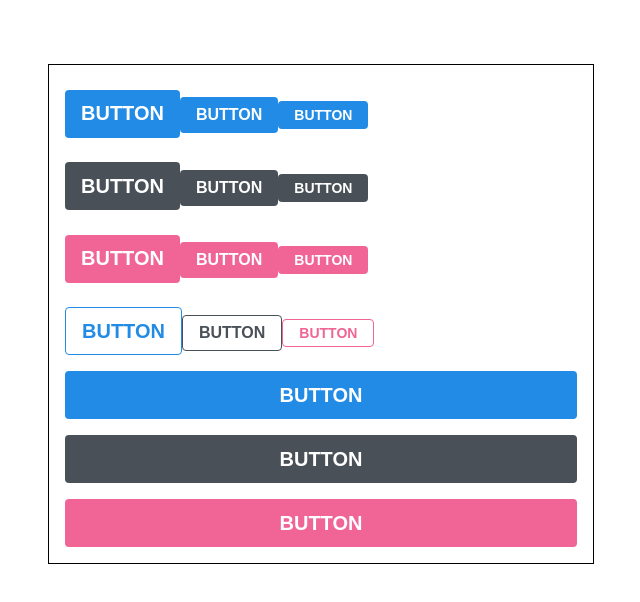
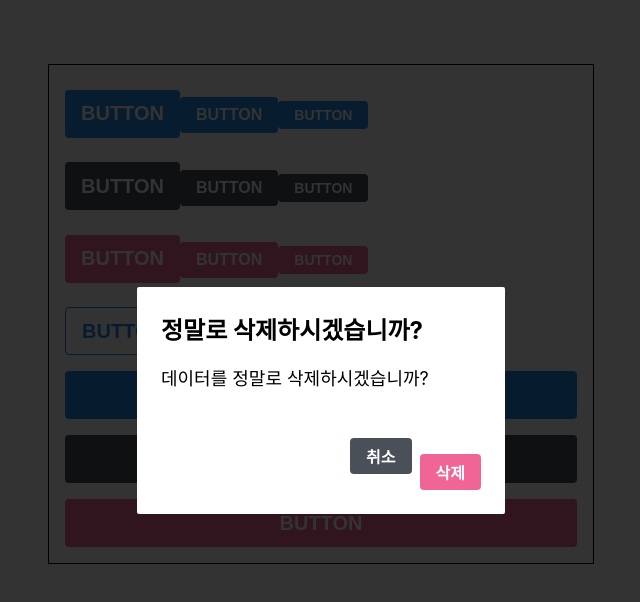
Before and after one commit to kimgh06/newPracticeReactJs, a React (Create React App) app in the folder cssmodule/: page / in a window 1280 px wide. Shown: the top 602 px of the page, without its empty margins (319-959 px from the left). Built offline with nearby package versions, Linux system fonts and the light colour scheme.

Commit message:
found errors

```diff
--- a/cssmodule/src/App.js
+++ b/cssmodule/src/App.js
@@ -1,6 +1,7 @@
 import React from 'react';
 import styled, { ThemeProvider } from 'styled-components';
 import Button from './components/Button';
+import Dialog from './components/Dialog';
 
 const AppBlock = styled.div`
   width: 512px;
@@ -27,6 +28,7 @@ function App() {
         }
       }}
     >
+      <>
         <AppBlock>
           <ButtonGroup>
             <Button size="large">BUTTON</Button>
@@ -74,6 +76,14 @@ function App() {
             </Button>
           </ButtonGroup>
         </AppBlock>
+        <Dialog
+          title="정말로 삭제하시겠습니까?"
+          confirmText="삭제"
+          cancelText="취소"
+        >
+          데이터를 정말로 삭제하시겠습니까?
+        </Dialog>
+      </>
     </ThemeProvider>
   );
 }
--- a/cssmodule/src/components/Dialog.js
+++ b/cssmodule/src/components/Dialog.js
@@ -34,6 +34,12 @@ const ButtonGroup = styled.div`
   justify-content: flex-end;
 `;
 
+const ShortMarginButton = styled(Button)`
+  & + & {
+    margin-left: 0.5rem;
+  }
+`;
+
 function Dialog({ title, children, confirmText, cancelText }) {
   return (
     <DarkBackground>
@@ -41,8 +47,8 @@ function Dialog({ title, children, confirmText, cancelText }) {
         <h3>{title}</h3>
         <p>{children}</p>
         <ButtonGroup>
-          <Button color="gray">{cancelText}</Button>
-          <Button color="pink">{confirmText}</Button>
+          <ShortMarginButton color="gray">{cancelText}</ShortMarginButton>
+          <ShortMarginButton color="pink">{confirmText}</ShortMarginButton>
         </ButtonGroup>
       </DialogBlock>
     </DarkBackground>
```
Lines whose indentation alone changed are shown as unchanged.
